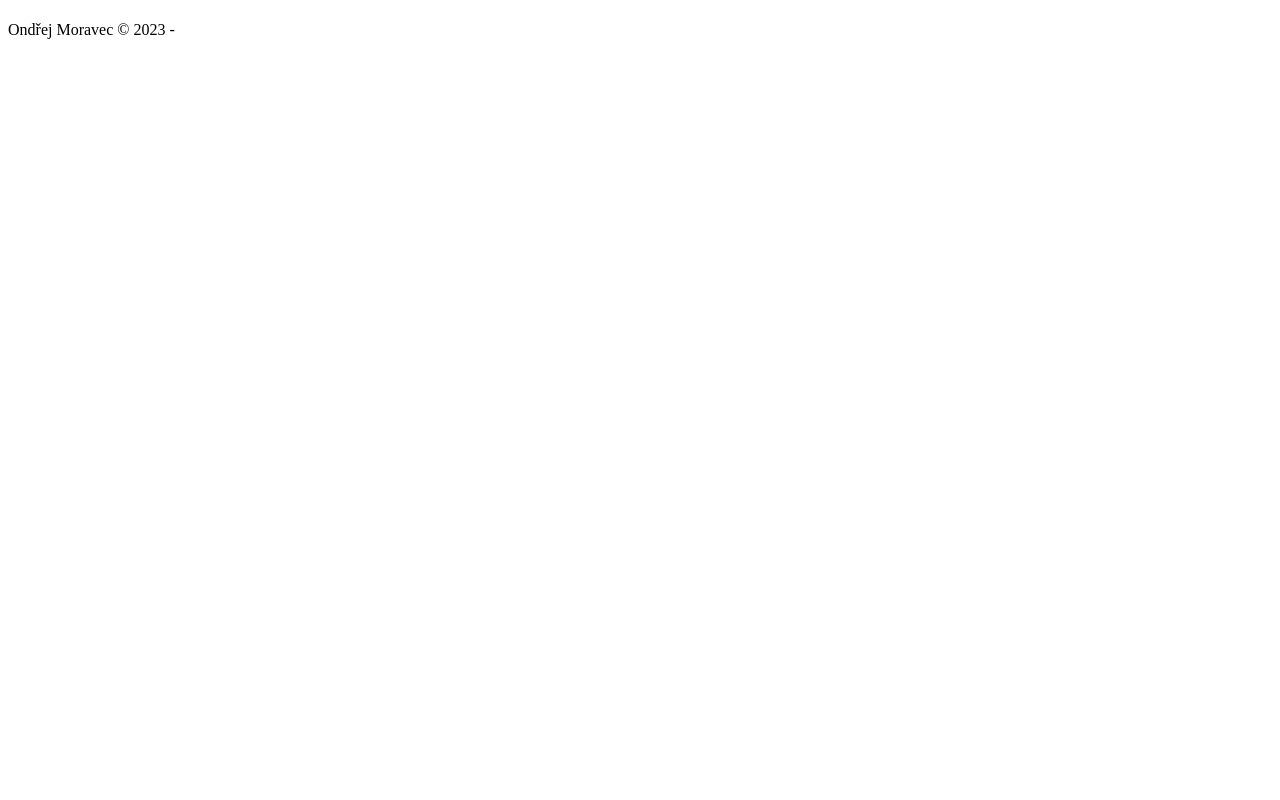
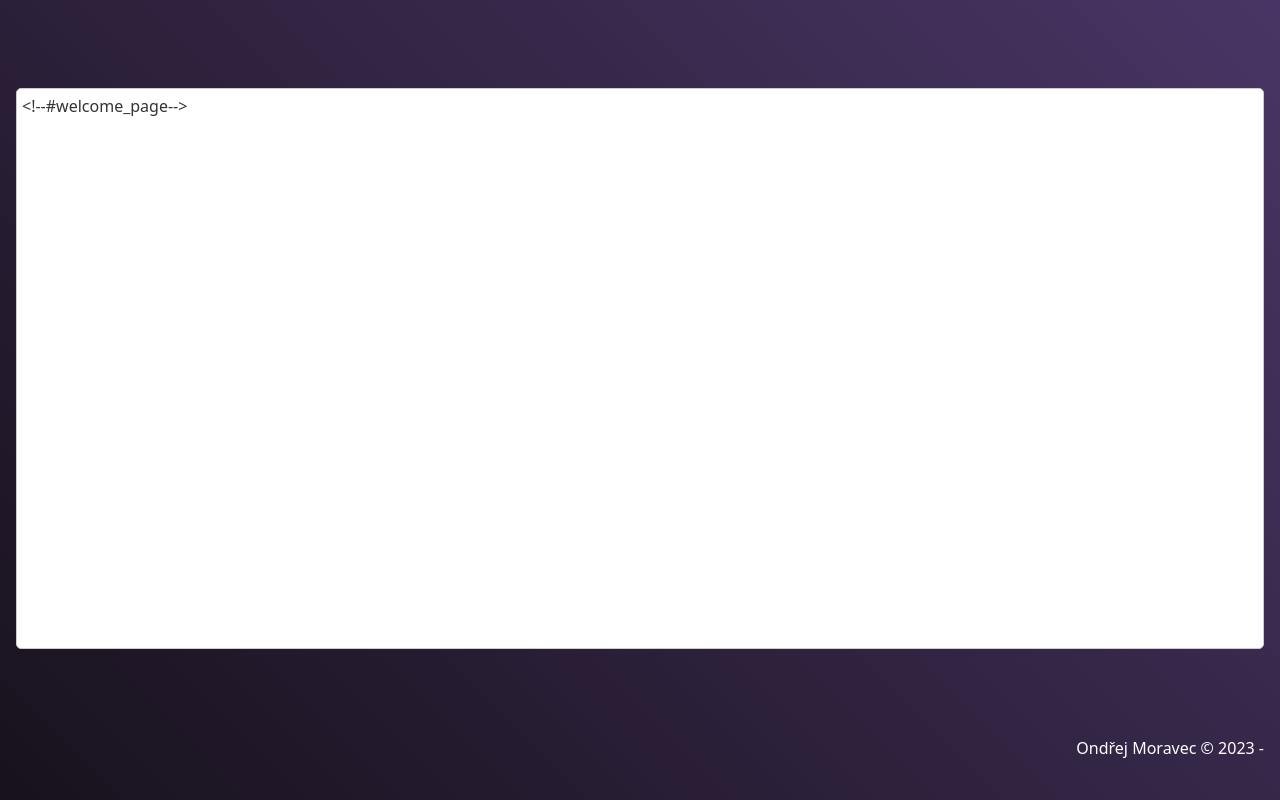
Before and after one commit to hkcmoris/py.ms.cms, a plain HTML site: page www/index.html in a window 1280 px wide. Drawn offline with Linux system fonts and the light colour scheme.

Commit message:
innerHeight needs a fix

```diff
--- /dev/null
+++ b/www/css/app.css
@@ -0,0 +1,25 @@
+#app_container {
+    height: 100%;
+    display: flex;
+    flex-flow: column;
+    justify-content: space-between;
+}
+
+#app_container>#app_main, #app_container>#app_main>#app_content {
+    height: 90%;
+}
+
+#app_container>#app_header {
+    height: 5em;
+    display: flex;
+    flex-flow: row;
+    align-items: center;
+}
+
+#app_container>#app_footer {
+    height: 5em;
+    display: flex;
+    flex-flow: row;
+    align-items: center;
+    justify-content: right;
+}
--- /dev/null
+++ b/www/css/style.css
@@ -0,0 +1,24 @@
+:root {
+    --app-height: 100%;
+}
+
+*, ::before, ::after {
+    box-sizing: border-box;
+}
+
+html {
+    height: fill-available;
+    height: -webkit-fill-available;
+    font-size: 16px;
+}
+
+body {
+    font-family: system-ui, -apple-system, BlinkMacSystemFont, 'Segoe UI', Roboto, Oxygen, Ubuntu, Cantarell, 'Open Sans', 'Helvetica Neue', sans-serif;
+    min-height: 100vh; height: 100vh;
+    min-height: fill-available;
+    min-height: -webkit-fill-available;
+    margin: 0;
+    padding: 1rem;
+    background: linear-gradient(45deg, #18121d, #493565);
+    color: #fff;
+}
--- /dev/null
+++ b/www/css/text_editor.css
@@ -0,0 +1,14 @@
+.text_editor {
+    width: 100%;
+    min-height: 100%;
+    border: 1px solid #ccc;
+    border-radius: 5px;
+    padding: 5px;
+    font-family: system-ui, -apple-system, BlinkMacSystemFont, 'Segoe UI', Roboto, Oxygen, Ubuntu, Cantarell, 'Open Sans', 'Helvetica Neue', sans-serif;
+    font-size: 1em;
+    line-height: 1.618;
+    color: #333;
+    background: #fff;
+    overflow: auto;
+    resize: none;
+}
--- a/www/index.html
+++ b/www/index.html
@@ -1,21 +1,30 @@
 <!DOCTYPE html>
-<html>
+<html lang="cs">
     <head>
+        <meta charset="utf-8">
         <title><!--#title--></title>
+        <meta name="author" content="Ondřej Moravec">
+        <meta name="description" content="Ondřej Moravec - CMS">
+        <meta name="keywords" content="Ondřej Moravec, CMS, HTML, CSS, JavaScript, Python, MechanicalSoup">
+        <meta name="viewport" content="width=device-width, initial-scale=1.0">
+        <link rel="stylesheet" href="css/style.css">
+        <link rel="stylesheet" href="css/text_editor.css">
+        <link rel="stylesheet" href="css/app.css">
     </head>
     <body>
         <div id="app_container">
-            <header>
+            <header id="app_header">
                 <h1><!--#title--></h1>
             </header>
-            <main>
+            <main id="app_main">
                 <div id="app_content">
-                    <!--#welcome_page-->
+                    <textarea class="text_editor"><!--#welcome_page--></textarea>
                 </div>
             </main>
-            <footer>
+            <footer id="app_footer">
                 <p>Ondřej Moravec © 2023 - <!--#title--></p>
             </footer>
         </div>
+        <script src="js/main.js"></script>
     </body>
 </html>
```
Also changed, not shown: www/js/main.js (added, +8 -0 lines), 1 other file.
